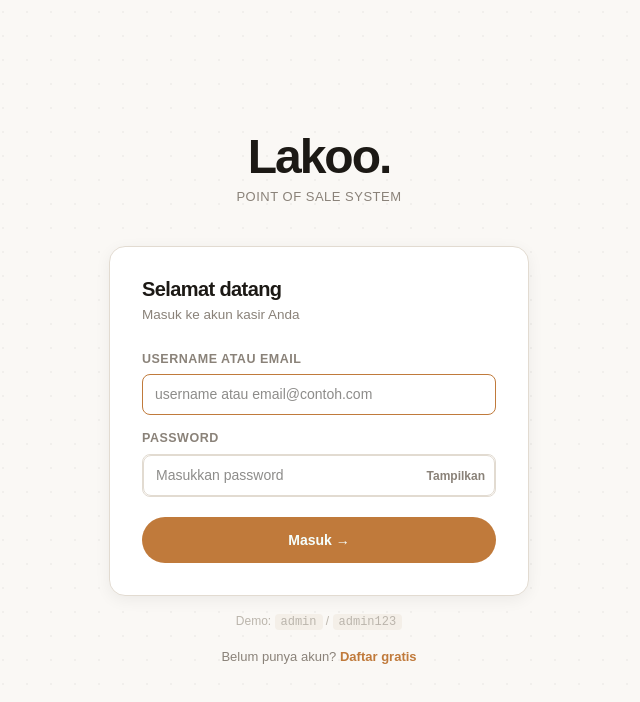
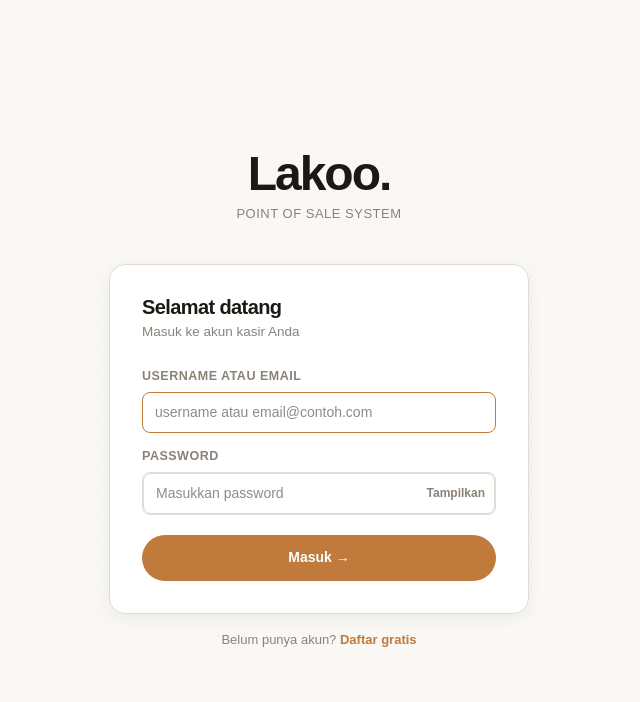
Before and after one commit to werkudaraevent-eng/lakoo-pos, a React (Vite) app: page /login in a window 1280 px wide. Shown: the top 702 px of the page, without its empty margins (321-961 px from the left). Built offline with nearby package versions, Linux system fonts and the light colour scheme.

Commit message:
fix: remove demo credentials hint from login page

```diff
--- a/src/pages/LoginPage.jsx
+++ b/src/pages/LoginPage.jsx
@@ -115,11 +115,6 @@ export function LoginPage() {
           </form>
         </div>
 
-        {/* Demo hint */}
-        <div className="login-demo-hint">
-          Demo: <code>admin</code> / <code>admin123</code>
-        </div>
-
         <p className="login-register-link">
           Belum punya akun? <a href="/register">Daftar gratis</a>
         </p>
```
